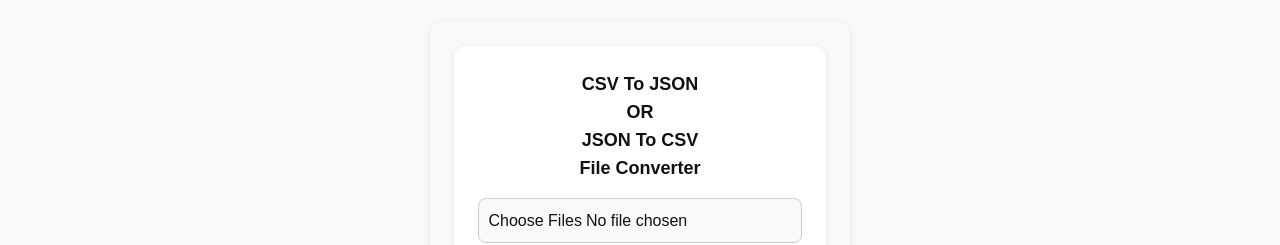
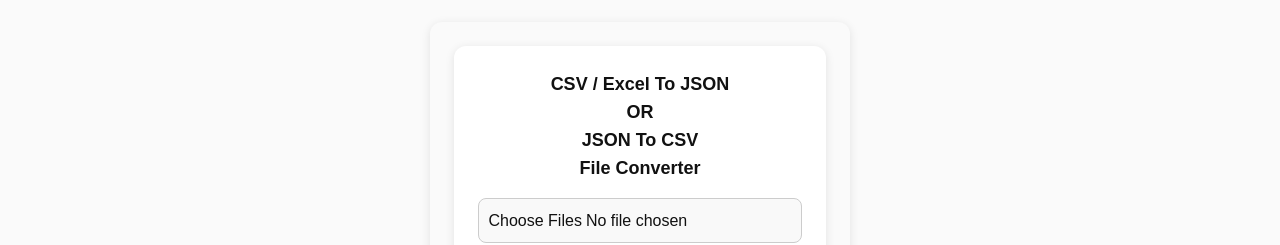
Before and after one commit to ultimate365/maidul365, a Next.js app: page /csvToJson in a window 1280 px wide. Both pictures are taken after a click on the button "Switch to Old Converter". Shown: the part 138-383 px from the top of the page. Built offline with nearby package versions, Linux system fonts and the light colour scheme.

Commit message:
first commit

```diff
--- a/app/csvToJson/CSV2JSON.jsx
+++ b/app/csvToJson/CSV2JSON.jsx
@@ -3,29 +3,54 @@ import React, { useRef } from "react";
 import toast from "react-hot-toast";
 import { readString, jsonToCSV } from "react-papaparse";
 import { Tooltip } from "react-tooltip";
+import * as XLSX from "xlsx";
 
 export default function CSV2JSON() {
   const ref = useRef();
 
   const handleFileUpload = (event) => {
     const selectedFiles = Array.from(event.target.files);
+
     selectedFiles.forEach((file) => {
       const fileNameWithoutExtension = file.name
         .split(".")
         .slice(0, -1)
         .join(".");
-      if (file.type === "text/csv" || file.type === "application/json") {
+      const extension = file.name.split(".").pop().toLowerCase();
+
+      if (["csv", "json", "xlsx", "xls"].includes(extension)) {
         const reader = new FileReader();
-        reader.onload = () => {
-          const fileContent = reader.result;
-          convertFile(fileContent, fileNameWithoutExtension);
-        };
-        reader.readAsText(file);
+
+        if (extension === "csv" || extension === "json") {
+          reader.onload = () => {
+            const fileContent = reader.result;
+            convertFile(fileContent, fileNameWithoutExtension, extension);
+          };
+          reader.readAsText(file);
+        } else {
+          // Excel → JSON
+          reader.onload = () => {
+            try {
+              const data = new Uint8Array(reader.result);
+              const workbook = XLSX.read(data, { type: "array" });
+              const worksheet = workbook.Sheets[workbook.SheetNames[0]];
+              const jsonData = XLSX.utils.sheet_to_json(worksheet);
+              const json = JSON.stringify(jsonData, null, 2);
+              downloadFile(
+                json,
+                `${fileNameWithoutExtension}.json`,
+                "application/json"
+              );
+            } catch (err) {
+              toast.error("Error reading Excel file");
+              console.error(err);
+            }
+          };
+          reader.readAsArrayBuffer(file);
+        }
       } else {
         toast.error("Invalid file uploaded");
-        if (typeof window !== "undefined") {
-          document.getElementById("fileInput").value = "";
-        }
+        resetFileInput();
       }
     });
   };
@@ -41,9 +66,9 @@ export default function CSV2JSON() {
     ref.current.value = "";
   };
 
-  const convertFile = (fileContent, fileName) => {
-    if (isJson(fileContent)) {
-      // Convert JSON to CSV
+  const convertFile = (fileContent, fileName, extension) => {
+    if (extension === "json" || isJson(fileContent)) {
+      // JSON → CSV
       const data = JSON.parse(fileContent).map((row) => {
         for (const key in row) {
           if (typeof row[key] === "number" && row[key].toString().length >= 7) {
@@ -55,15 +80,13 @@ export default function CSV2JSON() {
       const csv = jsonToCSV(data);
       downloadFile(csv, `${fileName}.csv`, "text/csv");
     } else {
-      // Convert CSV to JSON
+      // CSV → JSON
       readString(fileContent, {
         complete: (results) => {
           const data = results.data
-            .filter((row) => {
-              return Object.values(row).some(
-                (value) => value !== null && value !== ""
-              );
-            })
+            .filter((row) =>
+              Object.values(row).some((value) => value !== null && value !== "")
+            )
             .map((row) => {
               const cleanedRow = {};
               for (const key in row) {
@@ -93,6 +116,12 @@ export default function CSV2JSON() {
     }
   };
 
+  const resetFileInput = () => {
+    if (typeof window !== "undefined") {
+      document.getElementById("fileInput").value = "";
+    }
+  };
+
   const isJson = (str) => {
     try {
       JSON.parse(str);
@@ -106,20 +135,20 @@ export default function CSV2JSON() {
     <div className="container my-5">
       <div className="container-main bg-white text-gray-900 dark:bg-gray-900 dark:text-gray-100 p-6 rounded-xl shadow-md transition-colors">
         <h3 className="text-lg font-semibold mb-4 text-center">
-          CSV To JSON <br /> OR <br /> JSON To CSV <br /> File Converter
+          CSV / Excel To JSON <br /> OR <br /> JSON To CSV <br /> File Converter
         </h3>
         <input
           type="file"
           id="fileInput"
           className="form-control w-full p-2 rounded border border-gray-300 dark:border-gray-700 bg-gray-50 dark:bg-gray-800 text-gray-900 dark:text-gray-100"
-          accept=".csv,.json"
+          accept=".csv,.json,.xlsx,.xls"
           onChange={handleFileUpload}
           multiple
           ref={ref}
         />
       </div>
       <Tooltip anchorSelect=".container-main" place="top">
-        Please Upload only .csv or .json files
+        Please upload only .csv, .json, or .xlsx/.xls files
       </Tooltip>
     </div>
   );
```
